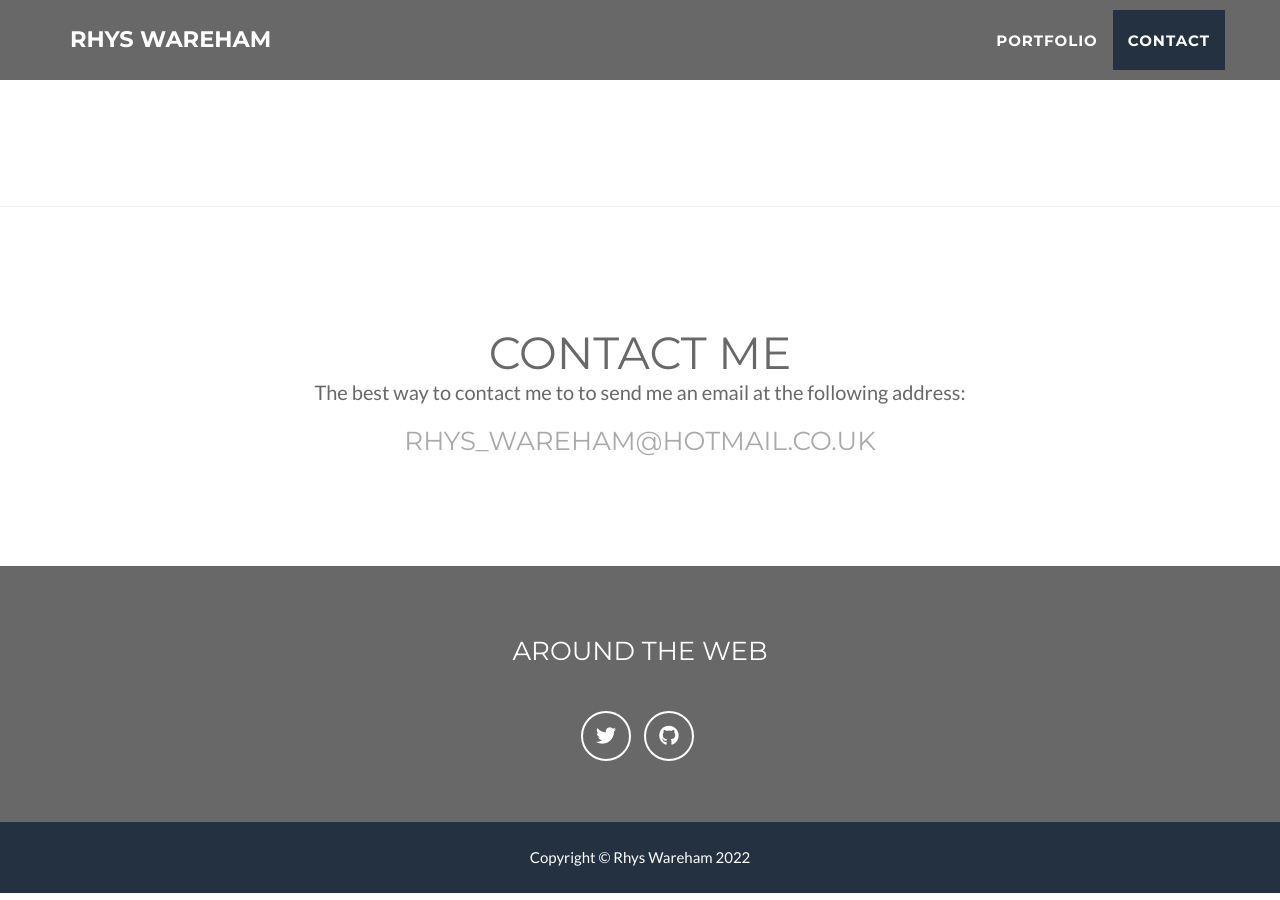
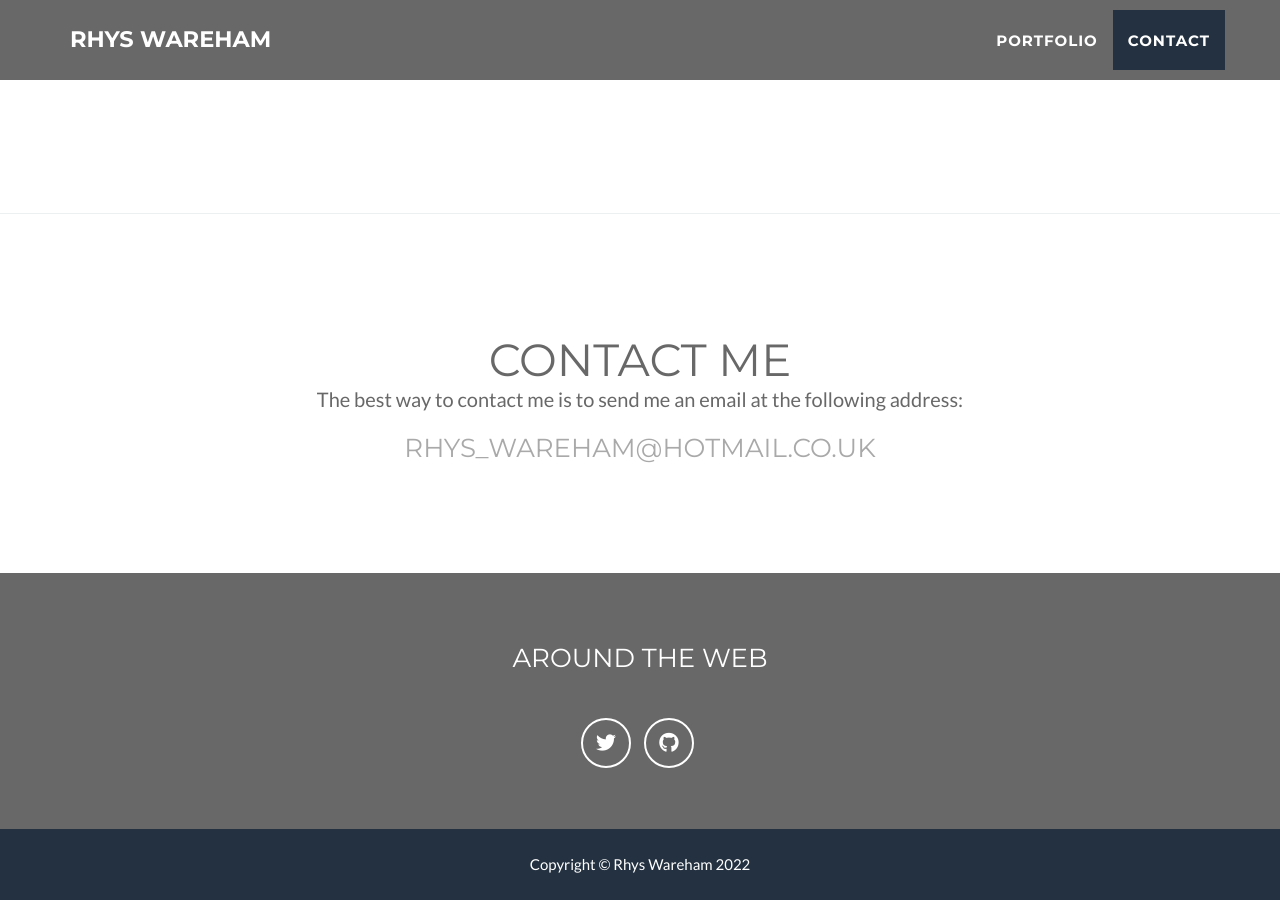
Before and after one commit to RhysWareham/rhyswareham.github.io, a Jekyll site: the page built from index.html, in a window 1280 px wide and 900 px high, scrolled down 1879 px. Built offline with Jekyll 4.4.1, drawn with Linux system fonts in a browser that asks for light colours; nearby versions of some CDN libraries.

```diff
--- a/_includes/contact.html
+++ b/_includes/contact.html
@@ -11,7 +11,7 @@
 				<div align="center">
 
 					<div class="col-lg-8 col-lg-offset-2">
-					<p color>The best way to contact me to to send me an email at the following address:</p>
+					<p color>The best way to contact me is to send me an email at the following address:</p>
 					<a href="mailto:rhys_wareham@hotmail.co.uk"><h3>rhys_wareham@hotmail.co.uk</h3></a>
 					</div>
 				</div>
```
Also changed, not shown: portfolio/portfoliostudent/_posts/2021-12-15-charactercreator.markdown (added, +17 -0 lines), img/portfolio/CharacterSelect.PNG (added).
